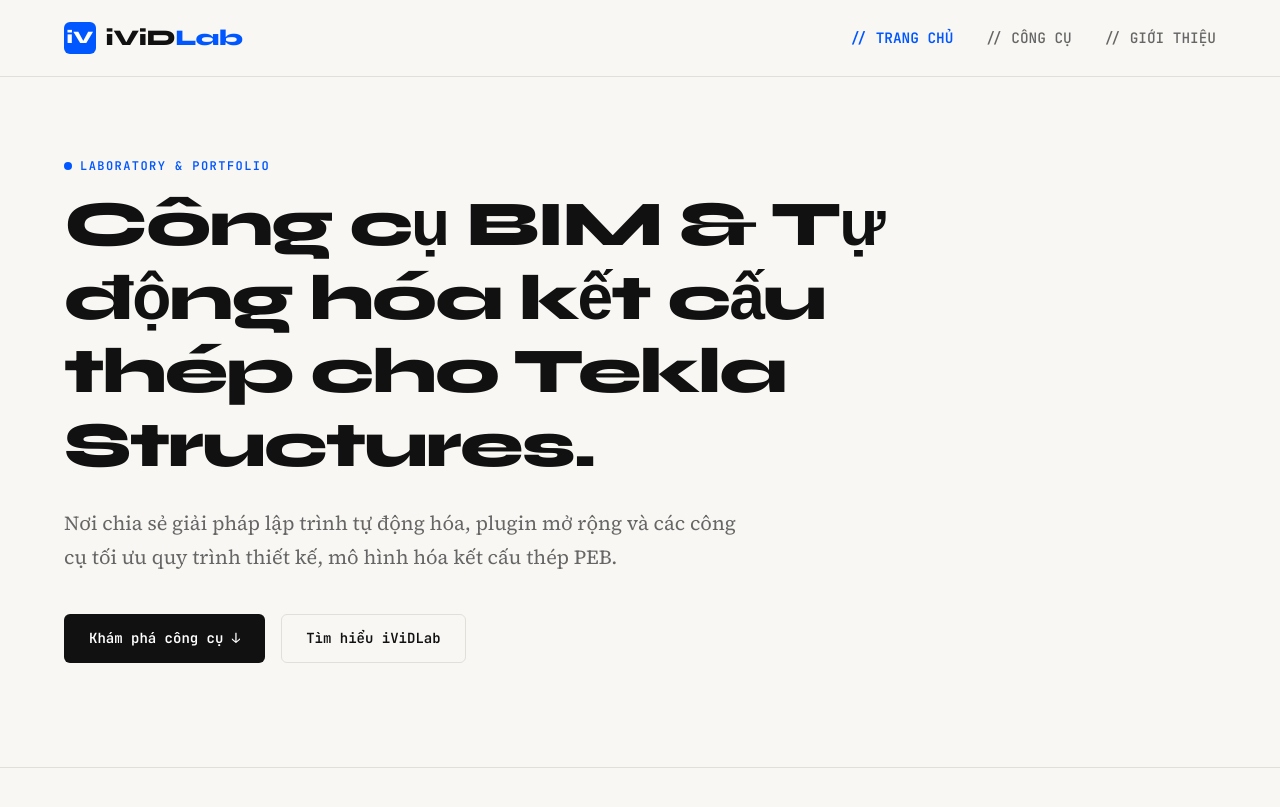
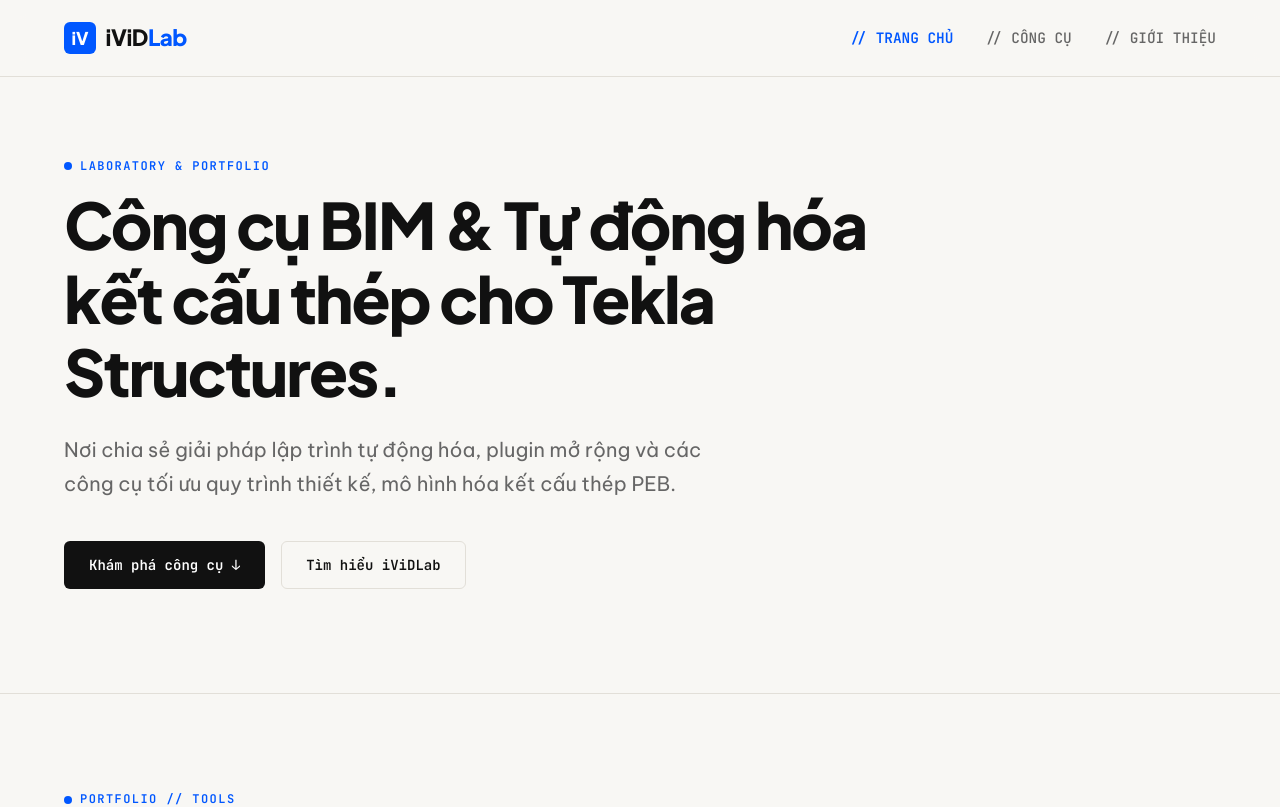
Before and after one commit to javisdinh0/ividlab, a React (Vite) app: page / in a window 1280 px wide. Shown: the top 807 px of the page. Built offline with nearby package versions, Linux system fonts and the light colour scheme.

Commit message:
fix: update typography to Plus Jakarta Sans & Be Vietnam Pro for 100% Vietnamese diacritic perfection

```diff
--- a/index.html
+++ b/index.html
@@ -6,10 +6,10 @@
     <meta name="viewport" content="width=device-width, initial-scale=1.0" />
     <title>iViDLab — BIM & Steel Structure Tools</title>
     <meta name="description" content="iViDLab - Nền tảng phát triển công cụ BIM, Tekla Structures Plugins và tự động hóa thiết kế kết cấu thép." />
-    <!-- Google Fonts -->
+    <!-- Google Fonts (Hỗ trợ 100% Tiếng Việt chuẩn xác) -->
     <link rel="preconnect" href="https://fonts.googleapis.com">
     <link rel="preconnect" href="https://fonts.gstatic.com" crossorigin>
-    <link href="https://fonts.googleapis.com/css2?family=JetBrains+Mono:wght@400;500;600&family=Source+Serif+4:ital,opsz,wght@0,8..60,400;0,8..60,600;1,8..60,400&family=Syne:wght@600;700;800&display=swap" rel="stylesheet">
+    <link href="https://fonts.googleapis.com/css2?family=Be+Vietnam+Pro:ital,wght@0,400;0,500;0,600;0,700;0,800;1,400&family=JetBrains+Mono:wght@400;500;600&family=Plus+Jakarta+Sans:wght@700;800&display=swap" rel="stylesheet">
   </head>
   <body>
     <div id="root"></div>
--- a/src/index.css
+++ b/src/index.css
@@ -8,8 +8,8 @@
   --accent-blue-light: #EBF2FF;
   --highlight-yellow: #FFF176;
 
-  --font-display: 'Syne', sans-serif;
-  --font-body: 'Source Serif 4', Georgia, serif;
+  --font-display: 'Plus Jakarta Sans', 'Be Vietnam Pro', sans-serif;
+  --font-body: 'Be Vietnam Pro', sans-serif;
   --font-mono: 'JetBrains Mono', monospace;
 
   --container-max: 1200px;
```
